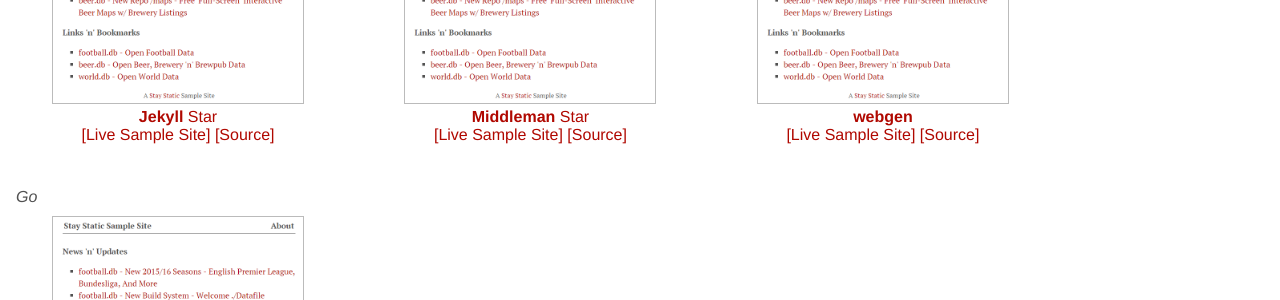
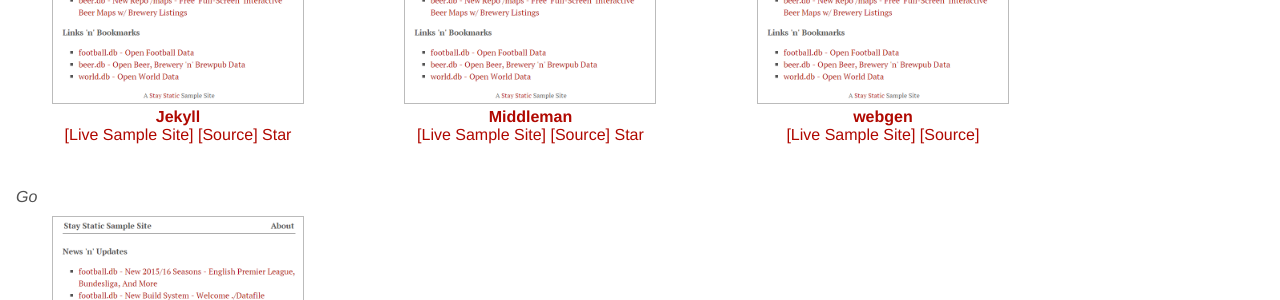
Before and after one commit to staystatic/staystatic.github.io, a Jekyll site: the page built from index.md, in a window 1280 px wide. Shown: the part 579-879 px from the top of the page. Built offline with Jekyll 4.4.1, drawn with Linux system fonts in a browser that asks for light colours.

Commit message:
Update sites.html

```diff
--- a/_includes/sites.html
+++ b/_includes/sites.html
@@ -11,16 +11,16 @@
     </div>
     <div class='site-info'>
         <a href="http://jekyllrb.com"><b>Jekyll</b></a>
+
+        <br>
+           <a href="{{site.path}}/sites/jekyll">[Live Sample Site]</a>
+           <a href="https://github.com/staystatic/jekyll">[Source]</a>
         <a class="github-button" href="https://github.com/staystatic/jekyll"
    data-icon="octicon-star"
    data-count-href="/staystatic/jekyll/stargazers"
    data-count-api="/repos/staystatic/jekyll#stargazers_count"
    data-count-aria-label="# stargazers on GitHub"
    aria-label="Star staystatic/jekyll on GitHub">Star</a>
-
-        <br>
-           <a href="{{site.path}}/sites/jekyll">[Live Sample Site]</a>
-           <a href="https://github.com/staystatic/jekyll">[Source]</a>
 
         <!-- <br>
           #liquid #yaml
@@ -36,16 +36,16 @@
     </div>
     <div class='site-info'>
         <a href="http://middlemanapp.com"><b>Middleman</b></a>
-  <a class="github-button" href="https://github.com/staystatic/middleman"
+
+        <br>
+           <a href="{{site.path}}/sites/middleman">[Live Sample Site]</a>
+           <a href="https://github.com/staystatic/middleman">[Source]</a>
+   <a class="github-button" href="https://github.com/staystatic/middleman"
    data-icon="octicon-star"
    data-count-href="/staystatic/middleman/stargazers"
    data-count-api="/repos/staystatic/middleman#stargazers_count"
    data-count-aria-label="# stargazers on GitHub"
    aria-label="Star staystatic/middleman on GitHub">Star</a>
-
-        <br>
-           <a href="{{site.path}}/sites/middleman">[Live Sample Site]</a>
-           <a href="https://github.com/staystatic/middleman">[Source]</a>
 
         <!-- <br>
           #erb #yaml
```
